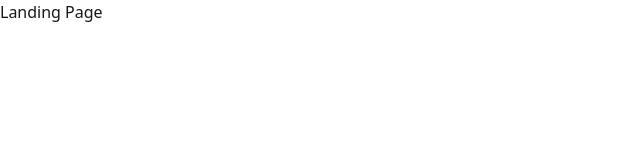
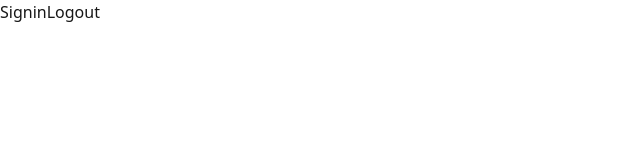
Before and after one commit to Tabish1511/Journalink, a Next.js app in the folder apps/web/: page / in a window 1280 px wide. Shown: the top 160 px of the page, without its empty margins (0-640 px from the left). Built offline with nearby package versions, Linux system fonts and the light colour scheme.

Commit message:
nextauth - added basic appbar for signin/logout button

```diff
--- a/apps/web/app/page.tsx
+++ b/apps/web/app/page.tsx
@@ -1,8 +1,9 @@
+import Appbar from "@repo/ui/appBar";
 
 export default function Home() {
   return (
     <div>
-      Landing Page
+      <Appbar />
     </div>
   )
 }
--- a/packages/ui/package.json
+++ b/packages/ui/package.json
@@ -8,7 +8,8 @@
     "./code": "./src/code.tsx",
     "./chatComponent": "./src/chatComponent.tsx",
     "./messageComponent": "./src/messageComponent.tsx",
-    "./allMessagesComponent": "./src/allMessagesComponent.tsx"
+    "./allMessagesComponent": "./src/allMessagesComponent.tsx",
+    "./appBar": "./src/appBar.tsx"
   },
   "scripts": {
     "lint": "eslint . --max-warnings 0",
--- /dev/null
+++ b/packages/ui/src/appBar.tsx
@@ -0,0 +1,17 @@
+"use client"
+
+import {signIn, signOut, useSession} from 'next-auth/react'
+
+export default function Appbar(){
+    return (
+        <div>
+            <button onClick={() => {
+                signIn()
+            }}>Signin</button>
+
+            <button onClick={() => {
+                signOut()
+            }}>Logout</button>
+        </div>
+    )
+}
```
